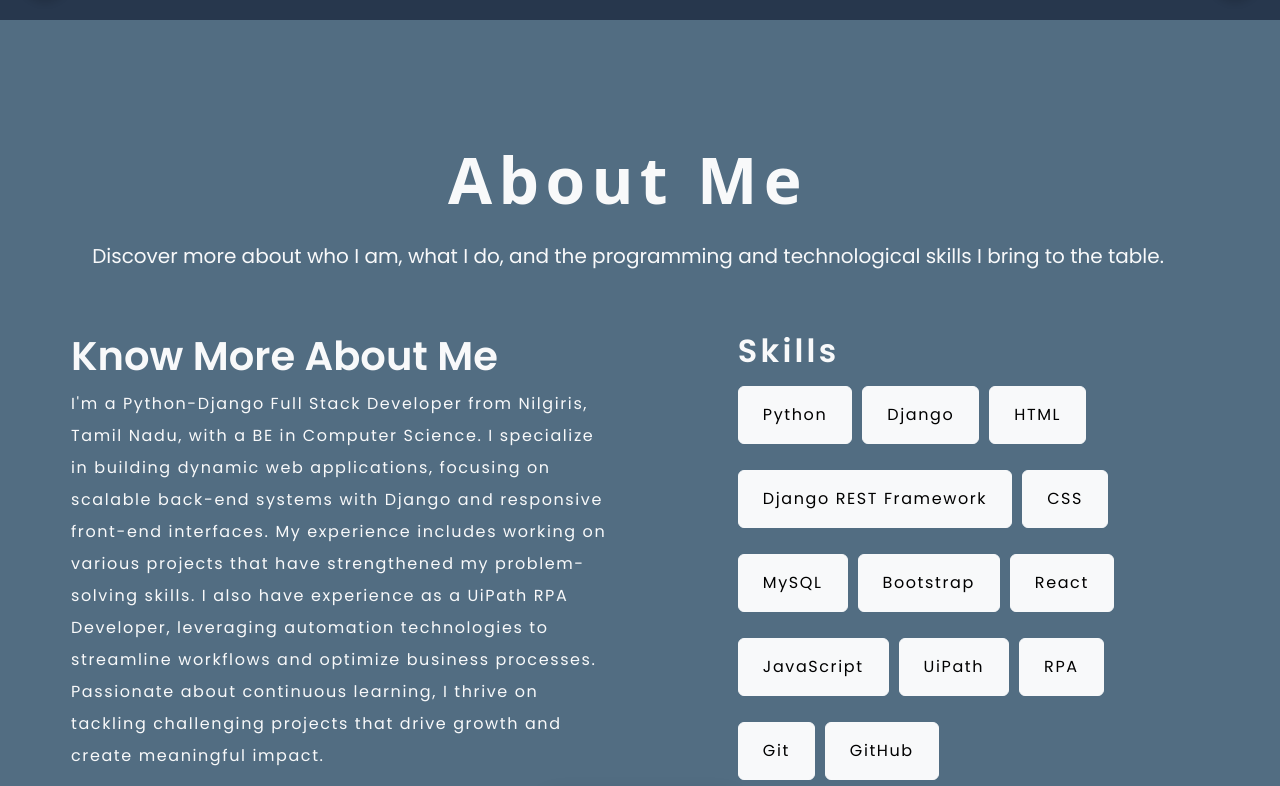
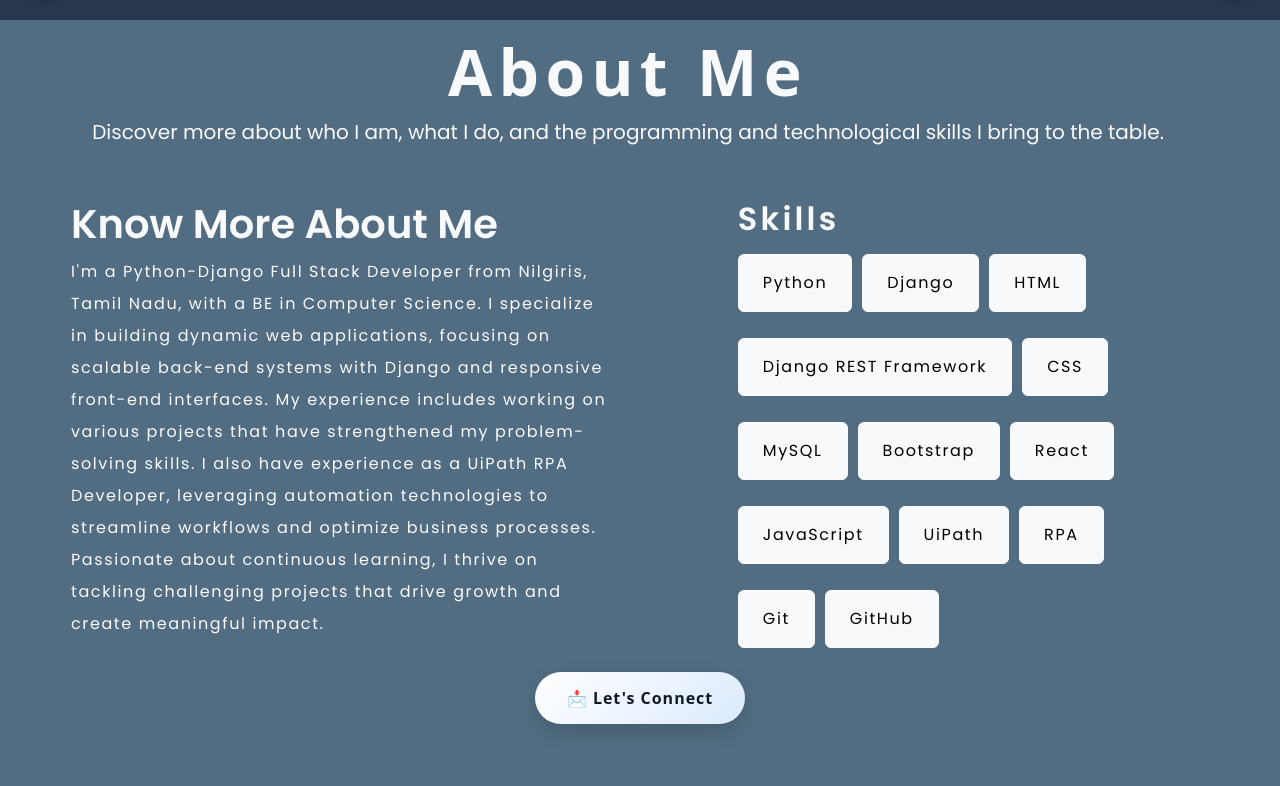
Before and after one commit to akther69/mynewportfolio, a React (Vite) app: page / in a window 1280 px wide. Shown: the part 780-1566 px from the top of the page. Built offline with nearby package versions, Linux system fonts and the light colour scheme.

Commit message:
Updated portfolio

```diff
--- a/src/index.css
+++ b/src/index.css
@@ -148,7 +148,7 @@ button:hover {
 .aboutme-section {
   min-height: 100vh;
   background-color: #526d82;
-  padding: 80px 0;
+  padding: 20px 0;
 }
 
 .aboutme-title {
--- a/src/pages/Index.jsx
+++ b/src/pages/Index.jsx
@@ -154,11 +154,11 @@ function Index() {
   <div className="container">
 
     <div className="row">
-      <h1 className="text-center mt-5 text-light aboutme-title">
+      <h1 className="text-center text-light aboutme-title">
         About Me
       </h1>
 
-      <h5 className="text-center text-light mt-4 mb-3 aboutme-subtitle">
+      <h5 className="text-center text-light mt-2 aboutme-subtitle">
         Discover more about who I am, what I do, and the programming and technological skills I bring to the table.
       </h5>
     </div>
@@ -217,7 +217,7 @@ function Index() {
       </div>
 
       {/* Center Button */}
-      <div className="text-center">
+      <div className="text-center mt-3">
         <a href="#contactdetails">
           <button className="contact-modern-btn">
             📩 Let's Connect
```
